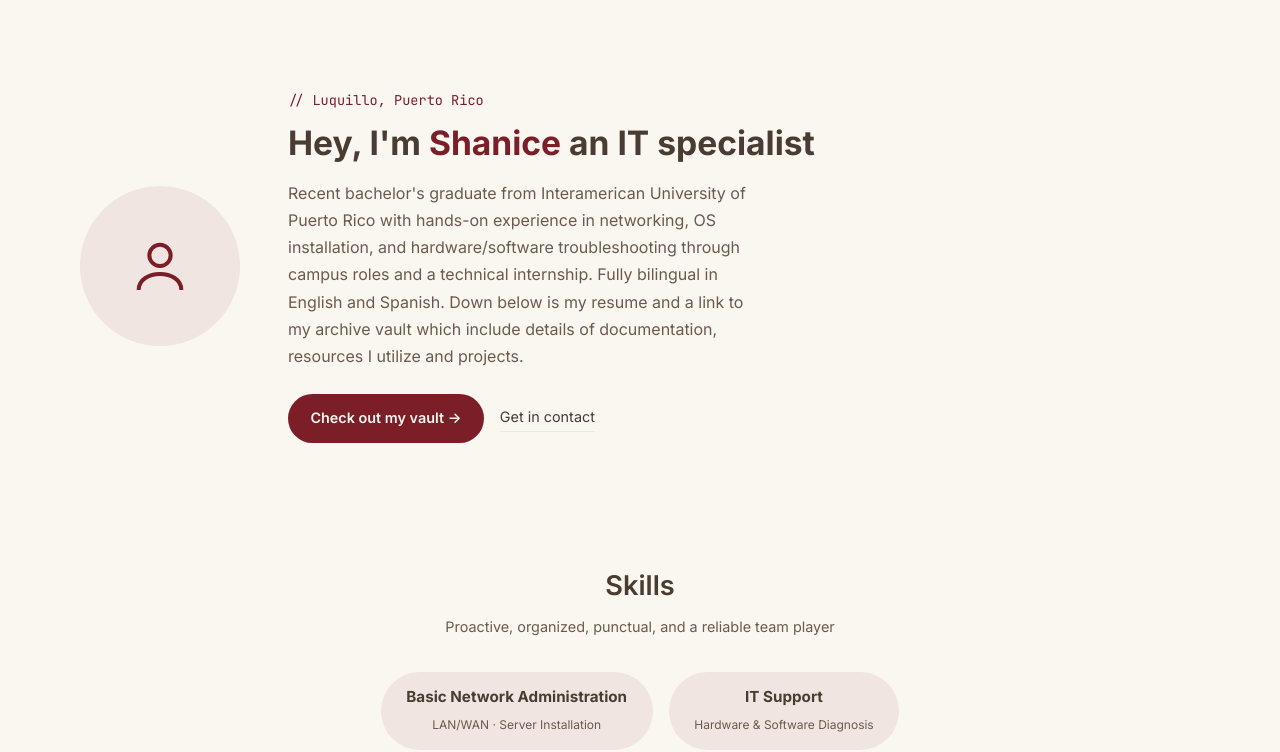
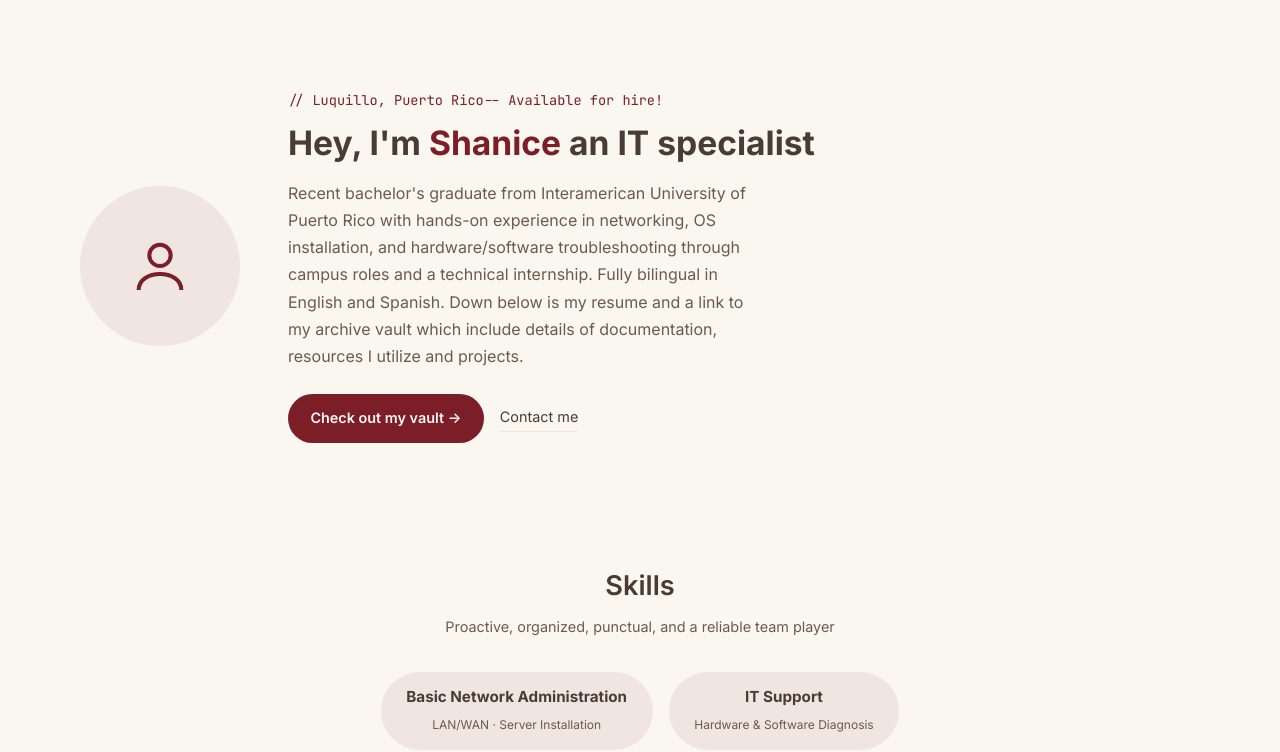
Before and after one commit to Shvnclzd/portfolio, a plain HTML site: page index.html in a window 1280 px wide. Shown: the part 48-800 px from the top of the page. Drawn offline with Linux system fonts and the light colour scheme.

Commit message:
Revise availability and contact information in index.html
Updated the availability message and modified contact link text for clarity.

```diff
--- a/index.html
+++ b/index.html
@@ -43,7 +43,7 @@
     </div>
 
     <div class="hero-main">
-      <p class="eyebrow">// Luquillo, Puerto Rico</p>
+      <p class="eyebrow">// Luquillo, Puerto Rico-- Available for hire!</p>
       <h1>Hey, I'm <span class="accent">Shanice</span> an IT specialist</h1>
       <p class="desc">
         Recent bachelor's graduate from Interamerican University of Puerto Rico
@@ -54,7 +54,7 @@
       </p>
       <div class="hero-actions">
         <a class="btn" href="http://shvnclzd.github.io/ShansBasement/" target="_blank" rel="noopener">Check out my vault &rarr;</a>
-        <a class="btn-ghost" href="mailto:shan@shanicecalzada.com">Get in contact</a>
+        <a class="btn-ghost" href="mailto:shan@shanicecalzada.com">Contact me</a>
       </div>
     </div>
   </section>
```
